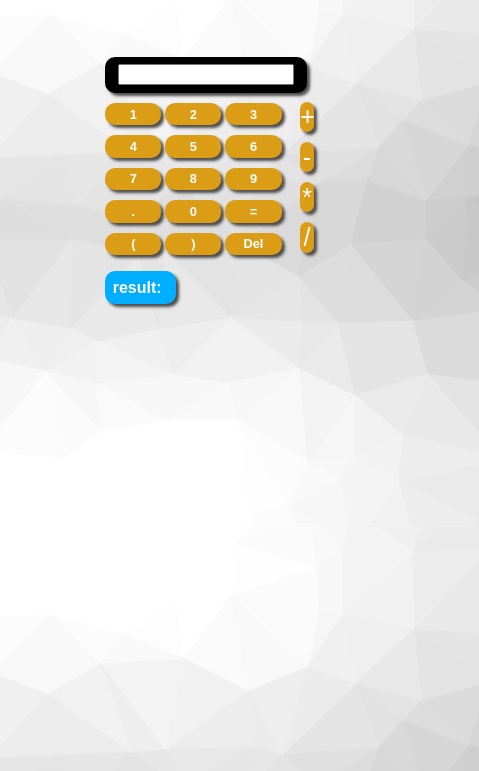
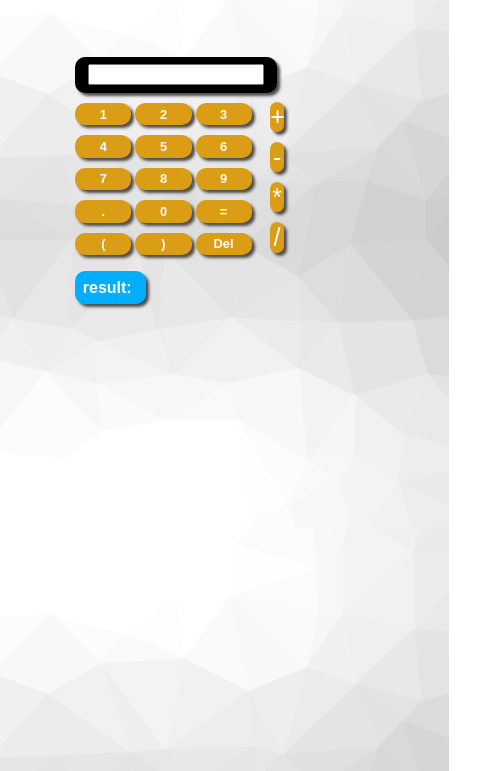
Before and after one commit to jayanthbharadwaj2601/online-calculator, a plain HTML site: page index.html in a window 390 px wide. Shown: the part 73-844 px from the top of the page, 479 px wide, since content can reach past the window. Drawn offline with Linux system fonts and the light colour scheme.

Commit message:
Update styling.css

```diff
--- a/styling.css
+++ b/styling.css
@@ -96,6 +96,7 @@ h1
     .positioning
 {
     position: relative;
+    left: 30%;
     top: 0px;
 }
 }
@@ -104,7 +105,7 @@ h1
     .positioning
     {
         position: relative;
-        left: 26%;
+        left:18%;
         top: 50px;
     }
 
```
